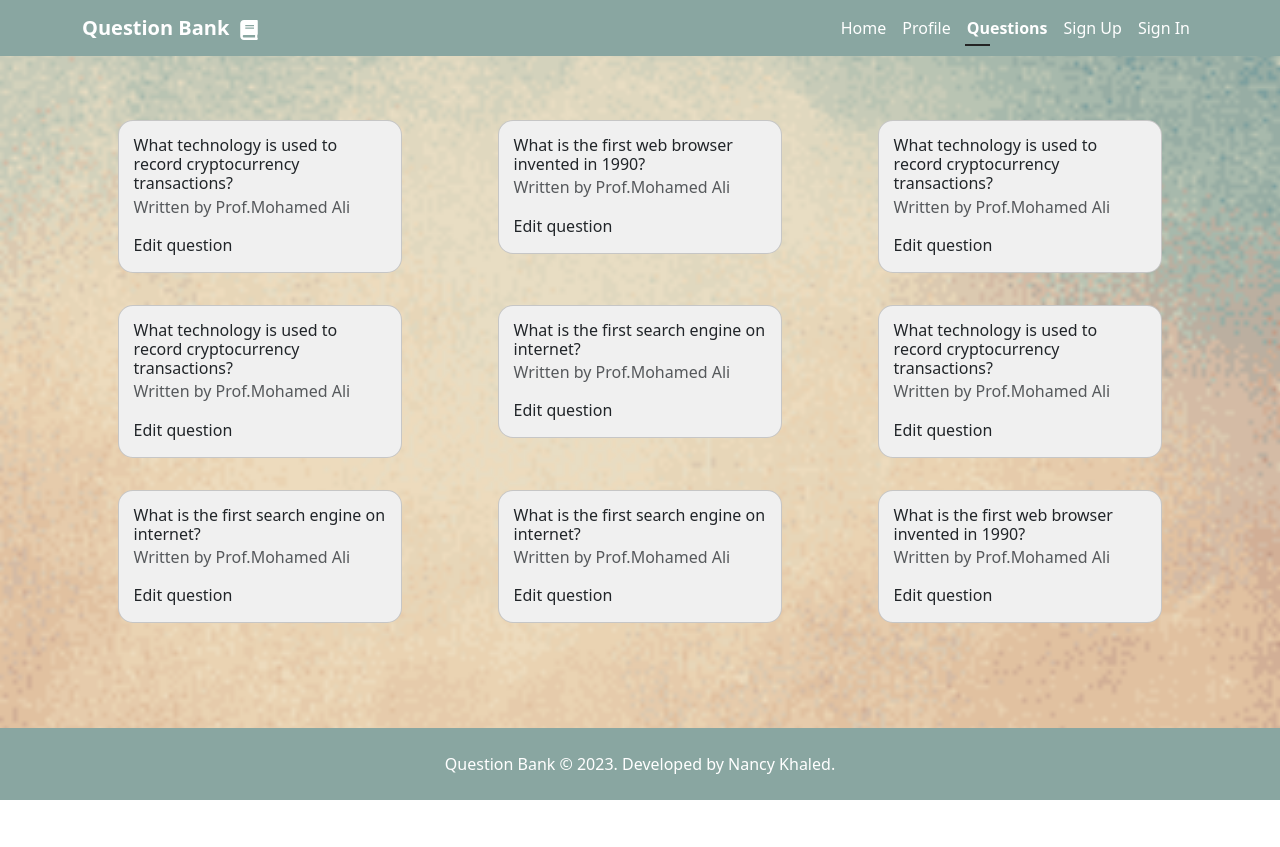
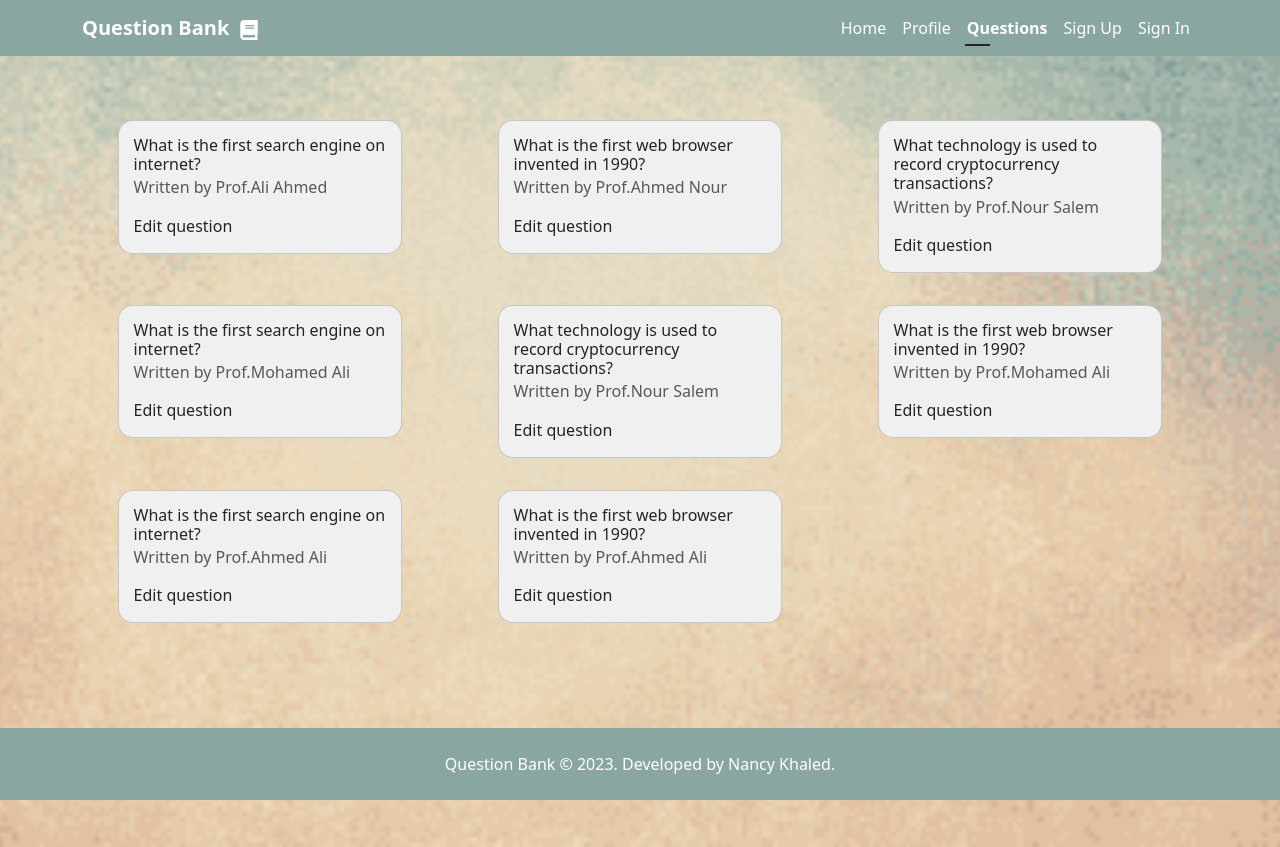
Before and after one commit to Nancy-Khaled/questions-bank, a React (Vite) app: page /questions in a window 1280 px wide. Before the commit the page ends 800 px from the top, so only its background shows below. Built offline with nearby package versions, Linux system fonts and the light colour scheme.

Commit message:
dynamic questions

```diff
--- /dev/null
+++ b/src/cardContent.js
@@ -0,0 +1,44 @@
+const cardContents = [
+  {
+    id: 1,
+    name: "Ali Ahmed",
+    question: "What is the first search engine on internet?",
+  },
+  {
+    id: 2,
+    name: "Ahmed Nour",
+    question: "What is the first web browser invented in 1990?",
+  },
+  {
+    id: 3,
+    name: "Nour Salem",
+    question: "What technology is used to record cryptocurrency transactions?",
+  },
+  {
+    id: 4,
+    name: "Mohamed Ali",
+    question: "What is the first search engine on internet?",
+  },
+  {
+    id: 5,
+    name: "Nour Salem",
+    question: "What technology is used to record cryptocurrency transactions?",
+  },
+  {
+    id: 6,
+    name: "Mohamed Ali",
+    question: "What is the first web browser invented in 1990?",
+  },
+  {
+    id: 7,
+    name: "Ahmed Ali",
+    question: "What is the first search engine on internet?",
+  },
+  {
+    id: 8,
+    name: "Ahmed Ali",
+    question: "What is the first web browser invented in 1990?",
+  },
+];
+
+export default cardContents;
--- a/src/index.css
+++ b/src/index.css
@@ -7,7 +7,7 @@ body {
     background-position: center;
     background-repeat: no-repeat;
     background-size: cover;
-    padding-bottom: 6rem;
+    padding-bottom: 10rem;
 }
 
 svg {
--- a/src/pages/Questions.jsx
+++ b/src/pages/Questions.jsx
@@ -1,116 +1,25 @@
 import React from "react";
-import { Link } from "react-router-dom";
 
 import "../assets/css/questions.css";
+import Card from "../shared/components/Card";
+import cardContents from "../cardContent";
+
+function creatCard(cardContent) {
+  return (
+    <Card
+      key={cardContent.id}
+      name={cardContent.name}
+      question={cardContent.question}
+    ></Card>
+  );
+}
 
 export default function Questions() {
   return (
     <section className="mt-5 mb-5 questions-content">
       <div className="container">
         <div className="row hidden-md-up">
-          <div className="col-md-4">
-            <div className="card mt-3 mb-3">
-              <div className="card-block">
-                <h4 className="card-title mb-2.5">What technology is used to record cryptocurrency transactions?</h4>
-                <h6 className="card-subtitle text-muted text-sm mb-3">Written by Prof.Mohamed Ali</h6>
-                <Link to={'/manage-questions'} className="card-link text-blue-500">
-                  Edit question
-                </Link>
-              </div>
-            </div>
-          </div>
-          <div className="col-md-4">
-            <div className="card mt-3 mb-3">
-              <div className="card-block">
-                <h4 className="card-title mb-2.5">What is the first web browser invented in 1990?</h4>
-                <h6 className="card-subtitle text-muted text-sm mb-3">Written by Prof.Mohamed Ali</h6>
-                <Link to={'/manage-questions'} className="card-link text-blue-500">
-                  Edit question
-                </Link>
-              </div>
-            </div>
-          </div>
-          <div className="col-md-4">
-            <div className="card mt-3 mb-3">
-              <div className="card-block">
-                <h4 className="card-title mb-2.5">What technology is used to record cryptocurrency transactions?</h4>
-                <h6 className="card-subtitle text-muted text-sm mb-3">Written by Prof.Mohamed Ali</h6>
-                <Link to={'/manage-questions'} className="card-link text-blue-500">
-                  Edit question
-                </Link>
-              </div>
-            </div>
-          </div>
-        </div>
-        <div className="row">
-          <div className="col-md-4">
-            <div className="card mt-3 mb-3">
-              <div className="card-block">
-                <h4 className="card-title mb-2.5">What technology is used to record cryptocurrency transactions?</h4>
-                <h6 className="card-subtitle text-muted text-sm mb-3">Written by Prof.Mohamed Ali</h6>
-                <Link to={'/manage-questions'} className="card-link text-blue-500">
-                  Edit question
-                </Link>
-              </div>
-            </div>
-          </div>
-          <div className="col-md-4">
-            <div className="card mt-3 mb-3">
-              <div className="card-block">
-                <h4 className="card-title mb-2.5">What is the first search engine on internet?</h4>
-                <h6 className="card-subtitle text-muted text-sm mb-3">Written by Prof.Mohamed Ali</h6>
-                <Link to={'/manage-questions'} className="card-link text-blue-500">
-                  Edit question
-                </Link>
-              </div>
-            </div>
-          </div>
-          <div className="col-md-4">
-            <div className="card mt-3 mb-3">
-              <div className="card-block">
-                <h4 className="card-title mb-2.5">What technology is used to record cryptocurrency transactions?</h4>
-                <h6 className="card-subtitle text-muted text-sm mb-3">Written by Prof.Mohamed Ali</h6>
-                <Link to={'/manage-questions'} className="card-link text-blue-500">
-                  Edit question
-                </Link>
-              </div>
-            </div>
-          </div>
-        </div>
-        <div className="row">
-          <div className="col-md-4">
-            <div className="card mt-3 mb-3">
-              <div className="card-block">
-                <h4 className="card-title mb-2.5">What is the first search engine on internet?</h4>
-                <h6 className="card-subtitle text-muted text-sm mb-3">Written by Prof.Mohamed Ali</h6>
-                <Link to={'/manage-questions'} className="card-link text-blue-500">
-                  Edit question
-                </Link>
-              </div>
-            </div>
-          </div>
-          <div className="col-md-4">
-            <div className="card mt-3 mb-3">
-              <div className="card-block">
-                <h4 className="card-title mb-2.5">What is the first search engine on internet?</h4>
-                <h6 className="card-subtitle text-muted text-sm mb-3">Written by Prof.Mohamed Ali</h6>
-                <Link to={'/manage-questions'} className="card-link text-blue-500">
-                  Edit question
-                </Link>
-              </div>
-            </div>
-          </div>
-          <div className="col-md-4">
-            <div className="card mt-3 mb-3">
-              <div className="card-block">
-                <h4 className="card-title mb-2.5">What is the first web browser invented in 1990?</h4>
-                <h6 className="card-subtitle text-muted text-sm mb-3">Written by Prof.Mohamed Ali</h6>
-                <Link to={'/manage-questions'} className="card-link text-blue-500">
-                  Edit question
-                </Link>
-              </div>
-            </div>
-          </div>
+          {cardContents.map(creatCard)}
         </div>
       </div>
     </section>
--- /dev/null
+++ b/src/shared/components/Card.jsx
@@ -0,0 +1,20 @@
+import React from "react";
+import { Link } from "react-router-dom";
+
+export default function Card(props) {
+  return (
+    <div className="col-md-4">
+      <div className="card mt-3 mb-3">
+        <div className="card-block">
+          <h4 className="card-title mb-2.5">{props.question}</h4>
+          <h6 className="card-subtitle text-muted text-sm mb-3">
+            Written by Prof.{props.name}
+          </h6>
+          <Link to={"/manage-questions"} className="card-link text-blue-500">
+            Edit question
+          </Link>
+        </div>
+      </div>
+    </div>
+  );
+}
```
